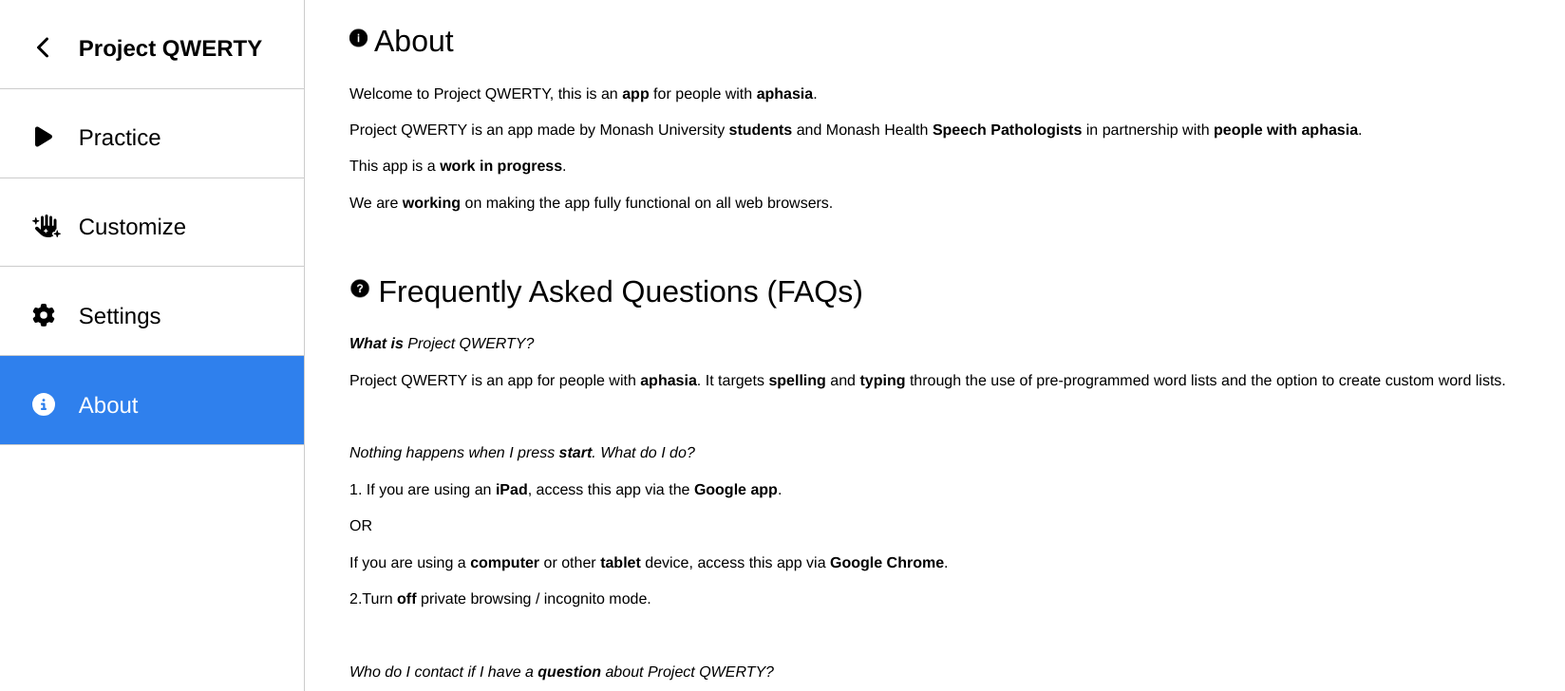
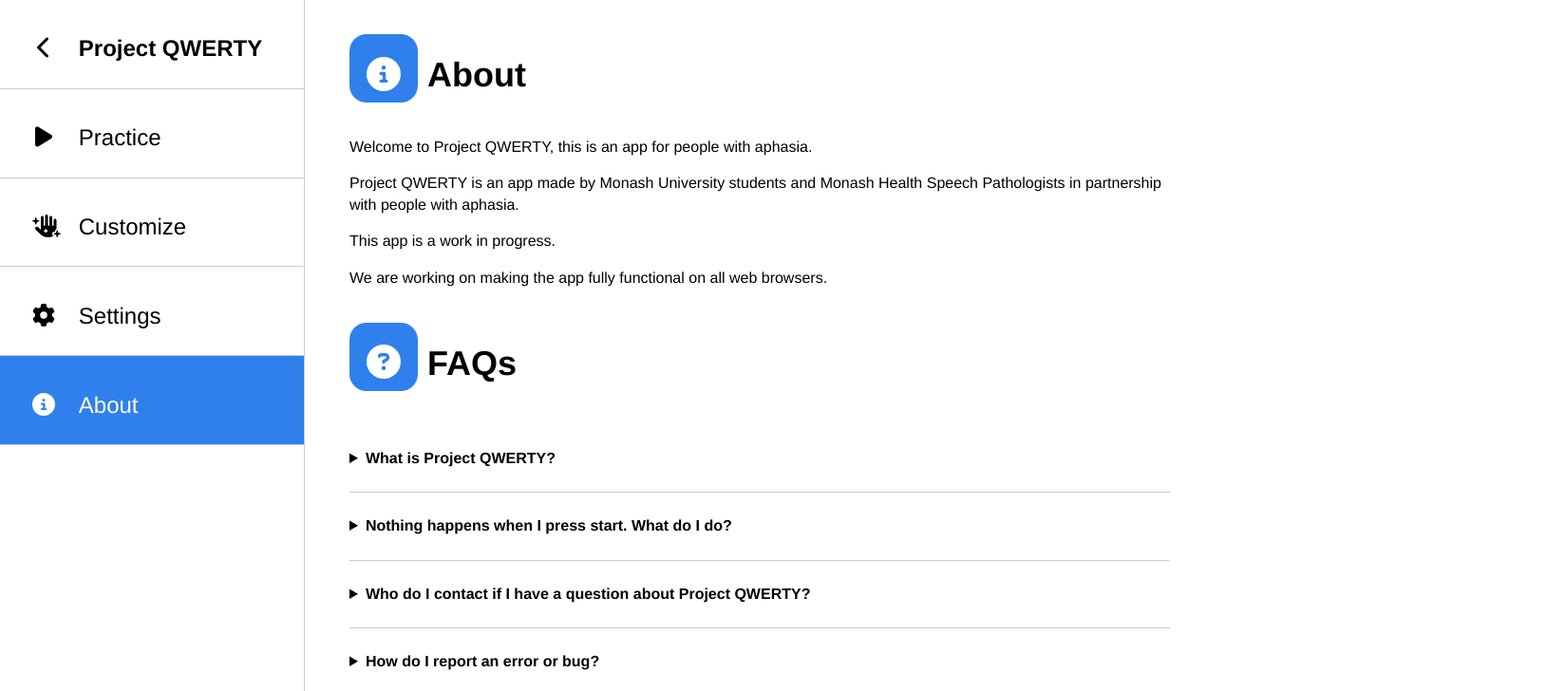
Before and after one commit to project-qwerty/project-qwerty, a Vue app: page /about in a window 1280 px wide. Shown: the top 728 px of the page at 95% size, 1648 px wide, since content can reach past the window. Built offline with nearby package versions, Linux system fonts and the light colour scheme.

Commit message:
convert About page to use CollapsibleSections

```diff
--- a/src/views/About.vue
+++ b/src/views/About.vue
@@ -3,27 +3,33 @@
     <NavSidebar />
 
     <div class="sidebar-page-content about-page-content">
-      <h1><img class="icon" src="@/assets/setting-icons/About.png"> About</h1>
-      <p>Welcome to Project QWERTY, this is an <strong>app</strong> for people with <strong>aphasia</strong>.</p>
-      <p>Project QWERTY is an app made by Monash University <strong>students</strong> and Monash Health <strong>Speech Pathologists</strong> in partnership with <strong>people with aphasia</strong>.</p>
-      <p>This app is a <strong>work in progress</strong>.</p>
-      <p>We are <strong>working</strong> on making the app fully functional on all web browsers.</p>
-      <br>
-      <h1><img class="icon" src="@/assets/setting-icons/FAQ.png"> Frequently Asked Questions (FAQs)</h1>
-      <p><em><strong>What is</strong> Project QWERTY?</em></p>
-      <p>Project QWERTY is an app for people with <strong>aphasia</strong>. It targets <strong>spelling</strong> and <strong>typing</strong> through the use of pre-programmed word lists and the option to create custom word lists.</p>
-      <br>
-      <p><em>Nothing happens when I press <strong>start</strong>. What do I do?</em></p>
-      <p>1.	If you are using an <strong>iPad</strong>, access this app via the <strong>Google app</strong>.</p>
-      <p>OR</p>
-      <p>If you are using a <strong>computer</strong> or other <strong>tablet</strong> device, access this app via <strong>Google Chrome</strong>.</p>
-      <p>2.Turn <strong>off</strong> private browsing / incognito mode.</p>
-      <br>
-      <p><em>Who do I contact if I have a <strong>question</strong> about Project QWERTY?</em></p>
-      <p>Please <strong>email</strong> us at <a href="mailto:projectqwerty2020@gmail.com">projectqwerty2020@gmail.com</a>.</p>
-      <br>
-      <p><em>How do I report an <strong>error / bug?</strong></em></p>
-      <p>We are sorry you are experiencing an error. Please <strong>email</strong> us at <a href="mailto:projectqwerty2020@gmail.com">projectqwerty2020@gmail.com</a> with a <strong>description</strong> and <strong>screenshot</strong> of the error.</p>
+      <IconHeader :major="true" text="About" icon="circle-info" iconColour="var(--primary-colour)" />
+
+      <p>Welcome to Project QWERTY, this is an app for people with aphasia.</p>
+      <p>Project QWERTY is an app made by Monash University students and Monash Health Speech Pathologists in partnership with people with aphasia.</p>
+      <p>This app is a work in progress.</p>
+      <p>We are working on making the app fully functional on all web browsers.</p>
+
+      <IconHeader :major="true" text="FAQs" icon="circle-question" iconColour="var(--primary-colour)" />
+
+      <CollapsibleSection summary="What is Project QWERTY?" >
+        <p>Project QWERTY is an app for people with aphasia. It targets spelling and typing through the use of pre-programmed word lists and the option to create custom word lists.</p>
+      </CollapsibleSection>
+
+      <CollapsibleSection summary="Nothing happens when I press start. What do I do?" >
+        <p>1.	If you are using an iPad, access this app via the Google app.</p>
+        <p>OR</p>
+        <p>If you are using a computer or other tablet device, access this app via Google Chrome.</p>
+        <p>2.Turn off private browsing / incognito mode.</p>
+      </CollapsibleSection>
+
+      <CollapsibleSection summary="Who do I contact if I have a question about Project QWERTY?" >
+        <p>Please email us at <a href="mailto:projectqwerty2020@gmail.com">projectqwerty2020@gmail.com</a>.</p>
+      </CollapsibleSection>
+
+      <CollapsibleSection summary="How do I report an error or bug?" >
+        <p>We are sorry you are experiencing an error. Please email us at <a href="mailto:projectqwerty2020@gmail.com">projectqwerty2020@gmail.com</a> with a description and screenshot of the error.</p>
+      </CollapsibleSection>
     </div>
   </div>
 </template>
@@ -31,10 +37,14 @@
 
 <script>
 import NavSidebar from '@/components/NavSidebar.vue';
+import CollapsibleSection from '@/components/CollapsibleSection.vue';
+import IconHeader from '@/components/IconHeader.vue';
 
 export default {
   components: {
     NavSidebar,
+    CollapsibleSection,
+    IconHeader,
   },
 }
 </script>
@@ -43,15 +53,8 @@ export default {
 <style scoped>
   .about-page-content {
     padding-left: 48px;
+    padding-right: 48px;
+
     text-align: left;
-    width: 100%;
-  }
-
-  h1 {
-    font-weight: normal;
-  }
-
-  .icon {
-    height: 25px;
   }
 </style>
```
